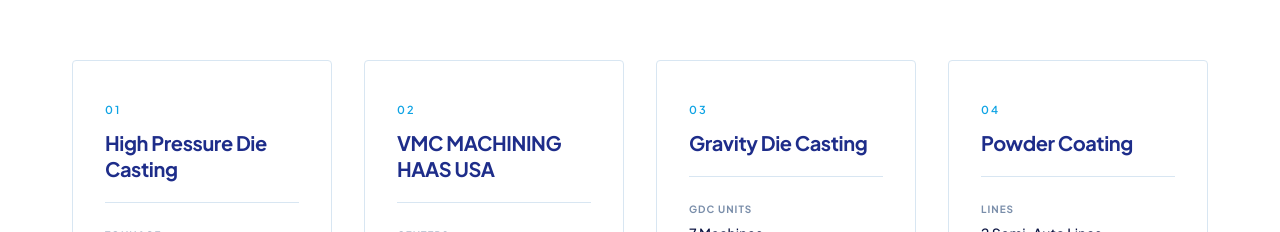
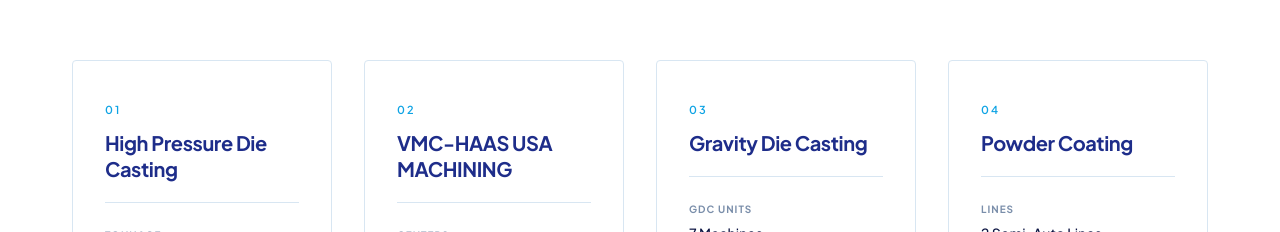
Before and after one commit to Nithissh22/hebronautomative-final, a Next.js app in the folder hebronautomative-main/: page / in a window 1280 px wide. Shown: the part 2640-2872 px from the top of the page. Built offline with nearby package versions, Linux system fonts and the light colour scheme; no server answers.

Commit message:
content: rename VMC MACHINING HAAS USA to VMC-HAAS USA MACHINING across the app

```diff
--- a/hebronautomative-main/src/components/capabilities/capabilityData.ts
+++ b/hebronautomative-main/src/components/capabilities/capabilityData.ts
@@ -54,7 +54,7 @@
   {
     id: "cnc-machining",
     number: "02",
-    title: "VMC MACHINING HAAS USA",
+    title: "VMC-HAAS USA MACHINING",
     powerStatement: "4th axis precision machining for complex automotive geometries",
     imageSrc: "/images/vmc_machine_uploaded.jpg",
     certBadge: "IATF 16949:2016 Certified",
--- a/hebronautomative-main/src/components/home/CapabilitiesOverview.tsx
+++ b/hebronautomative-main/src/components/home/CapabilitiesOverview.tsx
@@ -52,7 +52,7 @@
           },
           {
             num: '02',
-            title: 'VMC MACHINING HAAS USA',
+            title: 'VMC-HAAS USA MACHINING',
             id: 'cnc-machining',
             specs: [
               ['Centers', '4th Axis VMC'],
--- a/hebronautomative-main/src/components/layout/Footer.tsx
+++ b/hebronautomative-main/src/components/layout/Footer.tsx
@@ -38,7 +38,7 @@
             <span style={{ color: 'var(--brand-cyan)', fontWeight: 600, fontSize: '10px' }}>01</span> DIE CASTING
           </NavLink>
           <NavLink href="/capabilities?id=cnc-machining" style={{ display: 'flex', gap: '8px', alignItems: 'baseline' }}>
-            <span style={{ color: 'var(--brand-cyan)', fontWeight: 600, fontSize: '10px' }}>02</span> VMC MACHINING HAAS USA
+            <span style={{ color: 'var(--brand-cyan)', fontWeight: 600, fontSize: '10px' }}>02</span> VMC-HAAS USA MACHINING
           </NavLink>
           <NavLink href="/capabilities?id=powder-coating" style={{ display: 'flex', gap: '8px', alignItems: 'baseline' }}>
             <span style={{ color: 'var(--brand-cyan)', fontWeight: 600, fontSize: '10px' }}>03</span> POWDER COATING
--- a/hebronautomative-main/src/i18n/translations.ts
+++ b/hebronautomative-main/src/i18n/translations.ts
@@ -4,7 +4,7 @@
       "about": "About",
       "capabilities": "Capabilities",
       "dieCasting": "High Pressure Die Casting",
-      "cncMachining": "VMC MACHINING HAAS USA",
+      "cncMachining": "VMC-HAAS USA MACHINING",
       "powderCoating": "Powder Coating",
       "subAssembly": "Sub Assembly",
       "qualityInspection": "Quality & Inspection",
```
